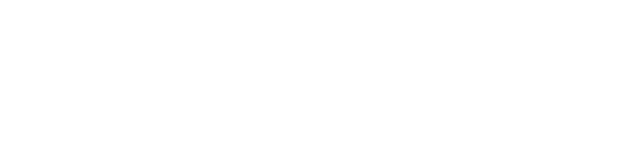
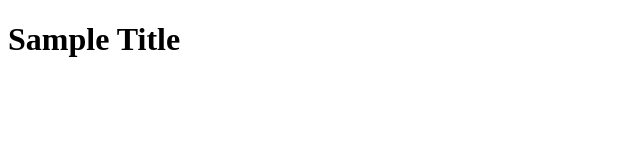
Before and after one commit to Fazlur00/unnew, a plain HTML site: page index.html in a window 1280 px wide. Shown: the whole page, without its empty margins (0-640 px from the left). Drawn offline with Linux system fonts and the light colour scheme.

Commit message:
added heading on index file

```diff
--- a/index.html
+++ b/index.html
@@ -4,9 +4,9 @@
   <meta charset="UTF-8">
   <meta name="viewport" content="width=device-width, initial-scale=1.0">
   <meta http-equiv="X-UA-Compatible" content="ie=edge">
-  <title>kjsdnskd</title>
+  <title>sample title</title>
 </head>
 <body>
-
+  <h1>Sample Title</h1>
 </body>
 </html>
```
